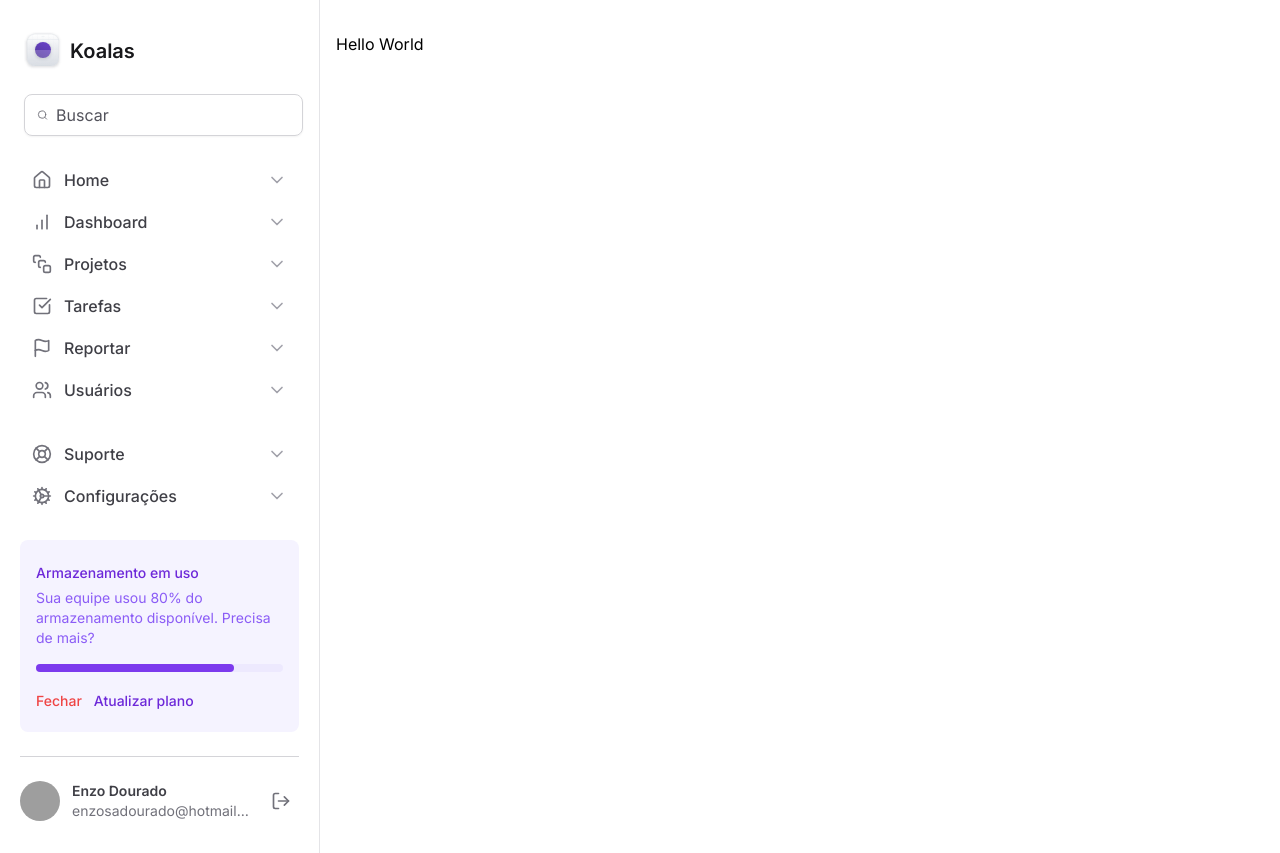
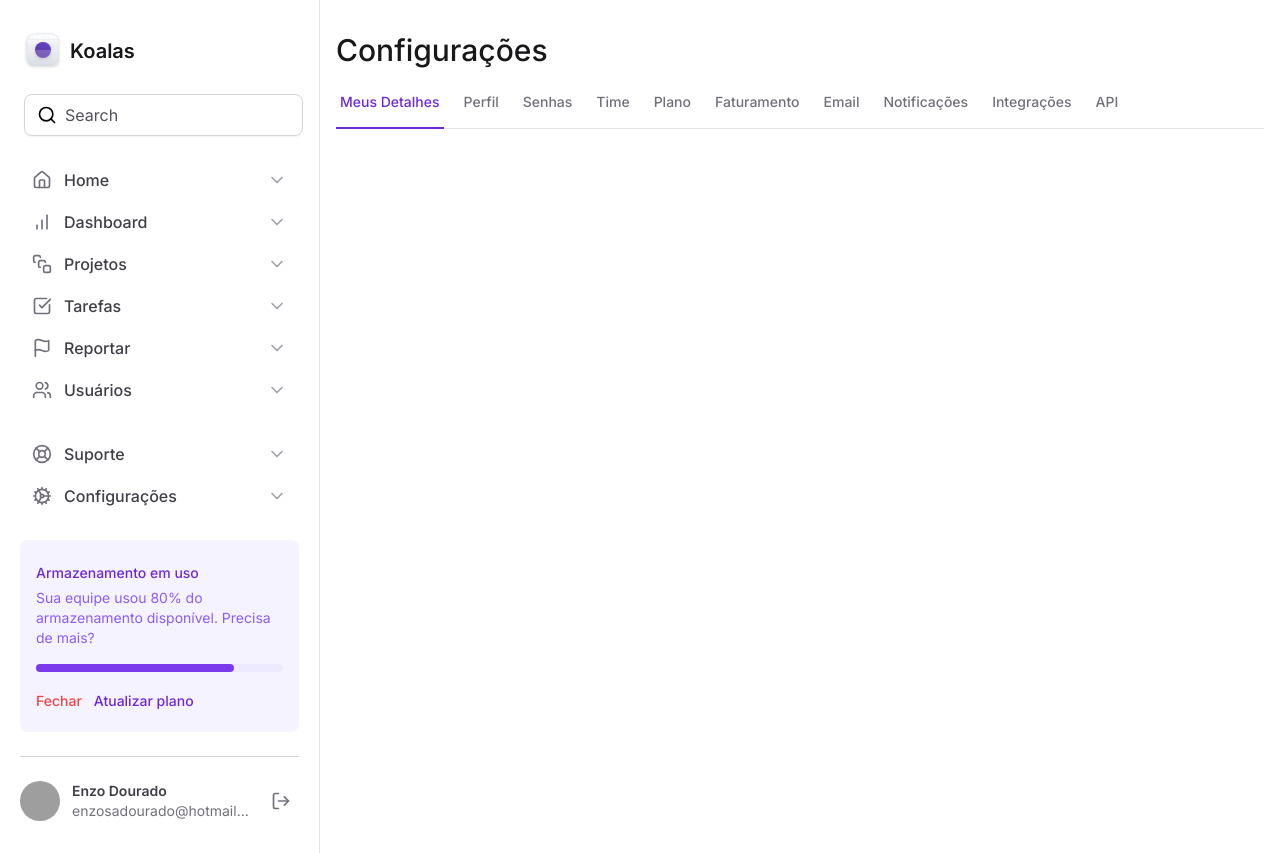
Before and after one commit to EnzoMoita/koalas, a Next.js app: page / in a window 1280 px wide. Built offline with nearby package versions, Linux system fonts and the light colour scheme; grey boxes are pictures that could not be loaded.

Commit message:
Add RadixUI for Tabs

```diff
--- a/package.json
+++ b/package.json
@@ -9,6 +9,8 @@
     "lint": "next lint"
   },
   "dependencies": {
+    "@radix-ui/react-icons": "^1.3.0",
+    "@radix-ui/react-tabs": "^1.1.0",
     "lucide-react": "^0.414.0",
     "next": "14.2.5",
     "react": "^18",
--- a/src/app/layout.tsx
+++ b/src/app/layout.tsx
@@ -6,8 +6,7 @@ import { Sidebar } from "@/components/Sidebar";
 const inter = Inter({ subsets: ["latin"] });
 
 export const metadata: Metadata = {
-  title: "Create Next App",
-  description: "Generated by create next app",
+  title: "Koalas",
 };
 
 export default function RootLayout({
@@ -16,7 +15,7 @@ export default function RootLayout({
   children: React.ReactNode;
 }>) {
   return (
-    <html lang="en">
+    <html lang="en" className="antialiased">
       <body className={inter.className}>
         <div className="min-h-screen grid grid-cols-app">
           <Sidebar />
--- a/src/app/page.tsx
+++ b/src/app/page.tsx
@@ -1,5 +1,10 @@
+import { SettingsTabs } from '@/components/SettingsTabs'
+
 export default function Home() {
   return (
-    <h1>Hello World</h1>
+    <>
+      <h1 className="text-3xl font-medium text-zinc-900">Configurações</h1>
+      <SettingsTabs />
+    </>
   );
 }
--- /dev/null
+++ b/src/components/Input.tsx
@@ -0,0 +1,29 @@
+import { ComponentProps } from 'react'
+
+type InputPrefixProps = ComponentProps<'div'>
+
+export function Prefix(props: InputPrefixProps) {
+  return <div {...props} />
+}
+
+type InputControlProps = ComponentProps<'input'>
+
+export function Control(props: InputControlProps) {
+  return (
+    <input
+      className="flex-1 border-0 bg-transparent p-0 text-zinc-900 placeholder-zinc-600"
+      {...props}
+    />
+  )
+}
+
+type InputRootProps = ComponentProps<'div'>
+
+export function Root(props: InputRootProps) {
+  return (
+    <div
+      className="mx-1 flex w-full items-center gap-2 rounded-lg border border-zinc-300 px-3 py-2 shadow-sm"
+      {...props}
+    />
+  )
+}
--- /dev/null
+++ b/src/components/SettingsTabs/TabItem.tsx
@@ -0,0 +1,24 @@
+'use client'
+
+import * as Tabs from '@radix-ui/react-tabs'
+
+export interface TabItemProps {
+  value: string
+  title: string
+  isSelected?: boolean
+}
+
+export function TabItem({ value, title, isSelected = false }: TabItemProps) {
+  return (
+    <Tabs.Trigger
+      value={value}
+      className="relative px-1 pb-4 text-sm font-medium text-zinc-500 hover:text-violet-700 data-[state=active]:text-violet-700"
+    >
+      <span>{title}</span>
+
+      {isSelected && (
+        <div className="absolute -bottom-px left-0 right-0 h-0.5 bg-violet-700" />
+      )}
+    </Tabs.Trigger>
+  )
+}
--- /dev/null
+++ b/src/components/SettingsTabs/index.tsx
@@ -0,0 +1,54 @@
+'use client'
+
+import * as Tabs from '@radix-ui/react-tabs'
+import { TabItem } from './TabItem'
+import { useState } from 'react'
+
+export function SettingsTabs() {
+  const [currentTab, setCurrentTab] = useState('tab1')
+
+  return (
+    <Tabs.Root value={currentTab} onValueChange={setCurrentTab}>
+      <Tabs.List className="mt-6 flex w-full items-center gap-4 border-b border-zinc-200">
+        <TabItem
+          value="tab1"
+          title="Meus Detalhes"
+          isSelected={currentTab === 'tab1'}
+        />
+        <TabItem
+          value="tab2"
+          title="Perfil"
+          isSelected={currentTab === 'tab2'}
+        />
+        <TabItem
+          value="tab3"
+          title="Senhas"
+          isSelected={currentTab === 'tab3'}
+        />
+        <TabItem value="tab4" title="Time" isSelected={currentTab === 'tab4'} />
+        <TabItem value="tab5" title="Plano" isSelected={currentTab === 'tab5'} />
+        <TabItem
+          value="tab6"
+          title="Faturamento"
+          isSelected={currentTab === 'tab6'}
+        />
+        <TabItem
+          value="tab7"
+          title="Email"
+          isSelected={currentTab === 'tab7'}
+        />
+        <TabItem
+          value="tab8"
+          title="Notificações"
+          isSelected={currentTab === 'tab8'}
+        />
+        <TabItem
+          value="tab9"
+          title="Integrações"
+          isSelected={currentTab === 'tab9'}
+        />
+        <TabItem value="tab9" title="API" isSelected={currentTab === 'tab9'} />
+      </Tabs.List>
+    </Tabs.Root>
+  )
+}
--- a/src/components/Sidebar/UsedSpaceWidget.tsx
+++ b/src/components/Sidebar/UsedSpaceWidget.tsx
@@ -17,13 +17,13 @@ export function UsedSpaceWidget() {
         <div className="space-x-3">
           <button
             type="button"
-            className="text-sm font-medium text-red-500 hover:text-violet-700"
+            className="text-sm font-medium text-red-500 hover:text-red-700"
           >
             Fechar
           </button>
           <button
             type="button"
-            className="text-sm font-medium text-violet-700 hover:text-violet-900"
+            className="text-sm font-medium text-violet-700 hover:text-green-500"
           >
             Atualizar plano
           </button>
--- a/src/components/Sidebar/index.tsx
+++ b/src/components/Sidebar/index.tsx
@@ -13,19 +13,21 @@ import {
 import { NavItem } from './NavItem'
 import { UsedSpaceWidget } from './UsedSpaceWidget'
 import { Profile } from './Profile'
+import * as Input from '@/components/Input'
 
 export function Sidebar() {
   return (
     <aside className="flex flex-col gap-6 border-r border-zinc-200 px-5 py-8">
       <Logo />
 
-      <div className="flex mx-1 w-full items-center gap-2 rounded-lg border border-zinc-300 px-3 py-2 shadow-sm">
-        <Search className="h-5 w-5 text-zinc-500" />
-        <input
-          className="flex-1 border-0 bg-transparent p-0 text-zinc-900 placeholder-zinc-600"
-          placeholder="Buscar"
-        />
-      </div>
+      <Input.Root>
+        <Input.Prefix>
+          <Search className="h-5 w-5 to-zinc-500" />
+        </Input.Prefix>
+        <Input.Control placeholder="Search" />
+      </Input.Root>
+
+
 
       <nav className="space-y-0.5">
         <NavItem title="Home" icon={Home} />
```
Also changed, not shown: 1 other file (tests, documents, lock files or other folders).
